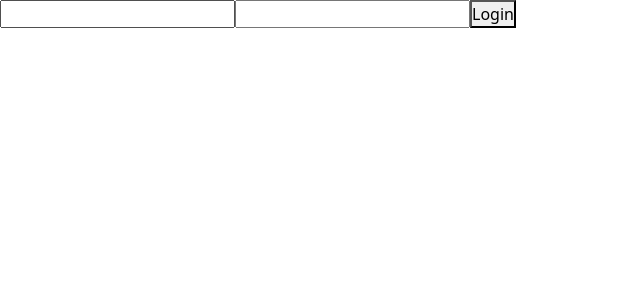
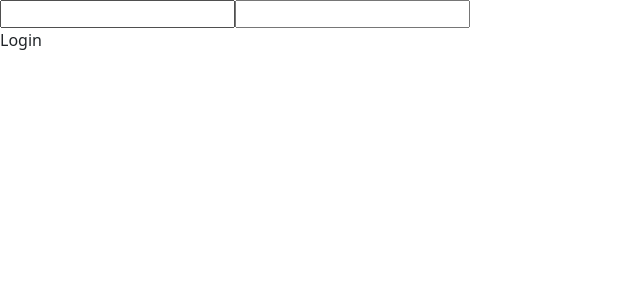
Before and after one commit to robertvitoriano/vue-quiz, a Vue app: page /login in a window 1280 px wide. Shown: the top 300 px of the page, without its empty margins (0-640 px from the left). Built offline with nearby package versions, Linux system fonts and the light colour scheme.

Commit message:
add login request

```diff
--- a/src/views/Login.vue
+++ b/src/views/Login.vue
@@ -1,8 +1,8 @@
 <template>
   <form>
-    <input v-model="loginForm.email">
+    <input v-model="loginForm.username">
     <input v-model="loginForm.password">
-    <button @click="submit">Login</button>
+    <div @click="submit">Login</div>
   </form>
 </template>
 
@@ -13,7 +13,7 @@ export default {
   data() {
     return {
       loginForm: {
-        email: '',
+        username: '',
         password: ''
       }
     }
@@ -21,7 +21,7 @@ export default {
   methods: {
     async submit() {
       try {
-        await axios.post(`${process.env.API_URL}/login`, this.loginForm, {
+        await axios.post(`${process.env.VUE_APP_API_URL}/api/v1/users/login`, this.loginForm, {
           headers: {
             authorization: 'Bearer ' + localStorage.getItem('token')
           }
```
Also changed, not shown: 1 other file (tests, documents, lock files or other folders).
